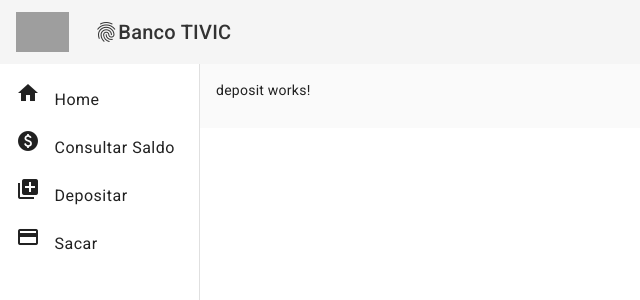
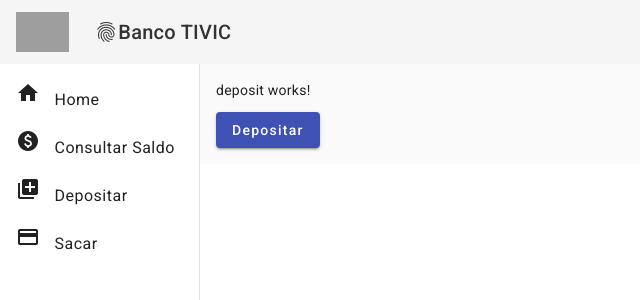
Before and after one commit to brenotainandev/project-tivic-bank, an Angular app in the folder app/frontend/tivic-bank-frontend/: page /account/deposit in a window 1280 px wide. Shown: the top 300 px of the page, without its empty margins (0-640 px from the left). Built offline with nearby package versions, Linux system fonts and the light colour scheme; grey boxes are pictures that could not be loaded.

Commit message:
configurando service de deposito

```diff
--- a/app/frontend/tivic-bank-frontend/src/app/componentes/template/nav/nav.component.html
+++ b/app/frontend/tivic-bank-frontend/src/app/componentes/template/nav/nav.component.html
@@ -28,7 +28,7 @@
           </a>
       </mat-nav-list>
   </mat-sidenav>
-  <mat-sidenav-content class="content" routerLink="/">
+  <mat-sidenav-content class="content">
       <router-outlet></router-outlet>
   </mat-sidenav-content>
 </mat-sidenav-container>
--- a/app/frontend/tivic-bank-frontend/src/app/views/deposit/deposit.component.html
+++ b/app/frontend/tivic-bank-frontend/src/app/views/deposit/deposit.component.html
@@ -1 +1,5 @@
 <p>deposit works!</p>
+
+<button mat-raised-button (click)="depositAccount()" color="primary">
+  Depositar
+</button>
--- a/app/frontend/tivic-bank-frontend/src/app/views/deposit/deposit.component.ts
+++ b/app/frontend/tivic-bank-frontend/src/app/views/deposit/deposit.component.ts
@@ -1,10 +1,22 @@
-import { Component } from '@angular/core';
+import { Component, OnInit } from '@angular/core';
+import { DepositService } from './deposit.service';
 
 @Component({
   selector: 'app-deposit',
   templateUrl: './deposit.component.html',
   styleUrls: ['./deposit.component.css']
 })
-export class DepositComponent {
+export class DepositComponent implements OnInit{
 
+  constructor(private depositService: DepositService) {
+
+  }
+
+  ngOnInit(): void {
+
+  }
+
+  depositAccount(): void {
+    this.depositService.showMessage("Deposito Realizado :)");
+  }
 }
--- /dev/null
+++ b/app/frontend/tivic-bank-frontend/src/app/views/deposit/deposit.service.ts
@@ -0,0 +1,22 @@
+import { Injectable } from '@angular/core';
+import { MatSnackBar } from "@angular/material/snack-bar";
+import { HttpClient } from "@angular/common/http";
+
+
+@Injectable({
+  providedIn: 'root'
+})
+export class DepositService {
+
+  baseUrl = "http://localhost:3000/account/deposit/number/";
+
+  constructor(private snackBar: MatSnackBar, private http: HttpClient) { }
+
+  showMessage(msg: string, isError: boolean = false): void {
+    this.snackBar.open(msg, "x", {
+      duration: 3000,
+      horizontalPosition: "right",
+      verticalPosition: "top",
+    });
+  }
+}
--- /dev/null
+++ b/app/frontend/tivic-bank-frontend/src/interfaces/IAccountSearch.ts
@@ -0,0 +1,4 @@
+export interface IAccountSearch {
+  numberAccount: string;
+  balance: number;
+}
```
Also changed, not shown: app/frontend/tivic-bank-frontend/src/app/app.module.ts (+13 -4 lines), app/frontend/tivic-bank-frontend/src/app/views/deposit/account.model.ts (added, +7 -0 lines), 1 other file (tests, documents, lock files or other folders).
